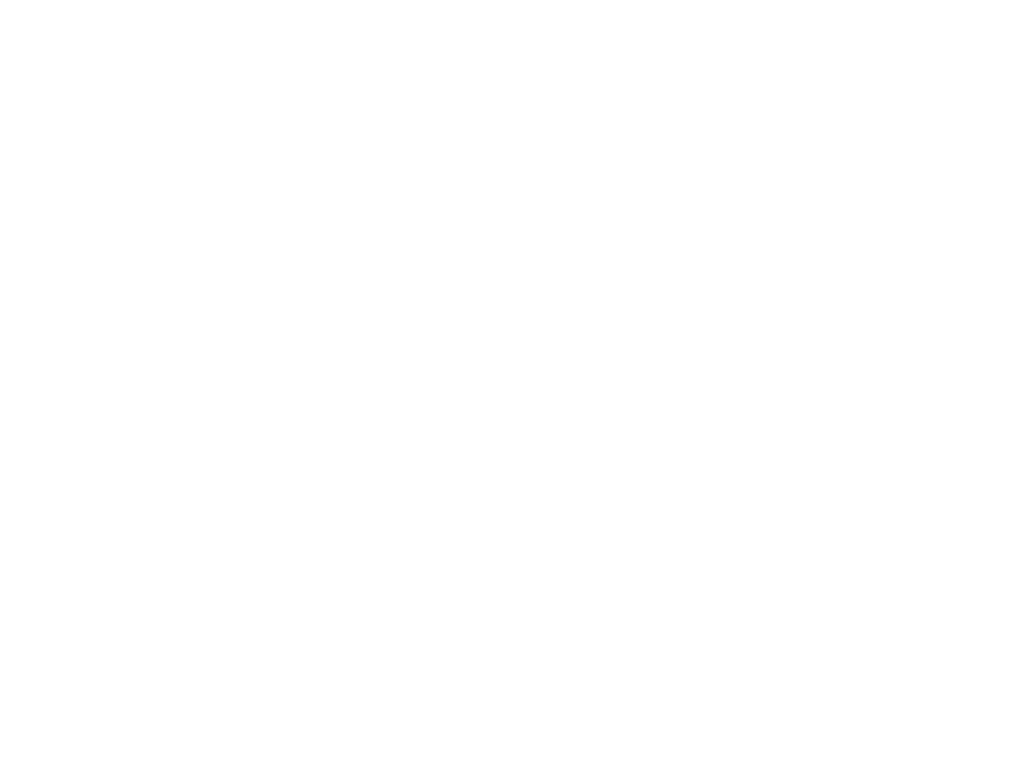
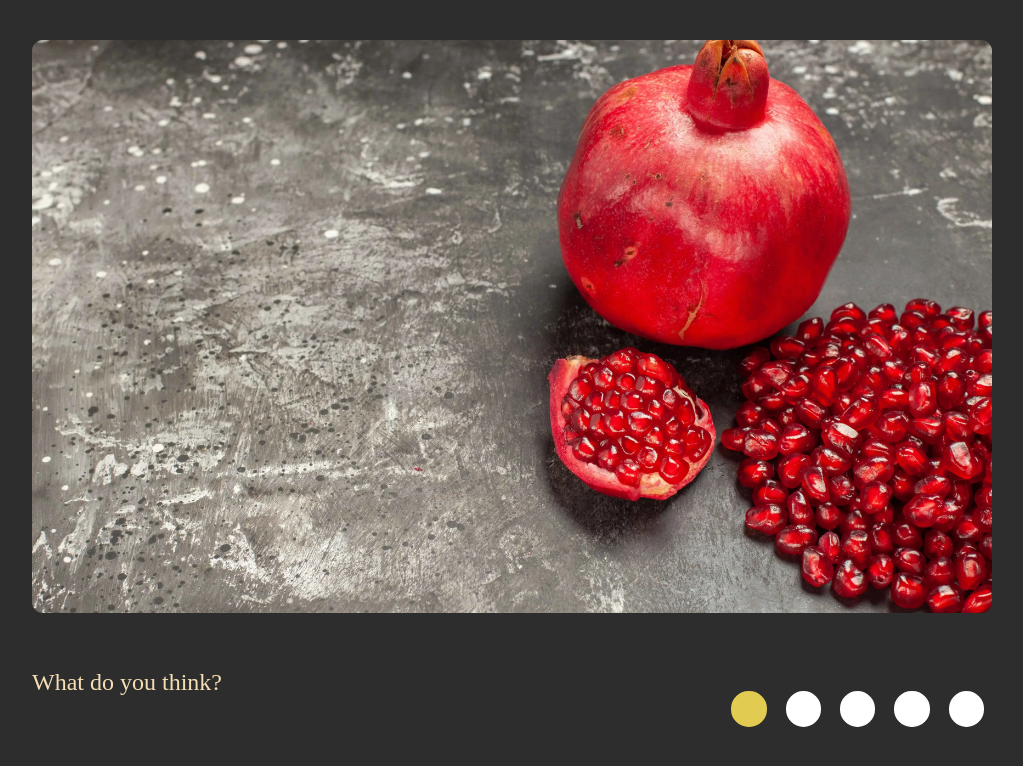
Before and after one commit to MarinaLitueva/cssMemSlider, a plain HTML site: page index.html in a window 1280 px wide. Shown: the whole page, without its empty margins (128-1151 px from the left). Drawn offline with nearby package versions, Linux system fonts and the light colour scheme.

Commit message:
feat: add styles and images for slider Sat May 14 16:35:25 RTZ 2022

```diff
--- a/index.html
+++ b/index.html
@@ -1,13 +1,53 @@
 <!DOCTYPE html>
 <html lang="en">
 <head>
-  <meta charset="UTF-8" />
-  <title>Mem-slider</title>
-  <link rel="stylesheet" href="style.css">
-  <link rel="stylesheet" href="https://cdnjs.cloudflare.com/ajax/libs/normalize/8.0.1/normalize.min.css">
-  <meta name="viewport" content="width=device-width, initial-scale=1" />
-  <meta htpp-equiv="X-UA-Compatiple" content="ie=edge" />
+    <meta charset="UTF-8"/>
+    <title>Mem-slider</title>
+    <link rel="stylesheet" href="style.css">
+    <link rel="stylesheet" href="https://cdnjs.cloudflare.com/ajax/libs/normalize/8.0.1/normalize.min.css">
+    <meta name="viewport" content="width=device-width, initial-scale=1"/>
+    <meta htpp-equiv="X-UA-Compatiple" content="ie=edge"/>
 </head>
 <body>
+
+<div class="wrap">
+
+    <div class="slider" id="slider">
+        <input type="radio" name="radio" id="r-1" checked>
+        <input type="radio" name="radio" id="r-2">
+        <input type="radio" name="radio" id="r-3">
+        <input type="radio" name="radio" id="r-4">
+        <input type="radio" name="radio" id="r-5">
+
+        <div class="slide slide1">
+            <div class="slide__img slider-1"></div>
+            <p class="slide__desc">What do you think?</p>
+        </div>
+        <div class="slide slide2">
+            <div class="slide__img slider-2"></div>
+            <p class="slide__desc">It's pretty refresh!</p>
+        </div>
+        <div class="slide slide3">
+            <div class="slide__img slider-3"></div>
+            <p class="slide__desc">It's very helpful!</p>
+        </div>
+        <div class="slide slide4">
+            <div class="slide__img slider-4"></div>
+            <p class="slide__desc">It's good-looking! </p>
+        </div>
+        <div class="slide slide5">
+            <div class="slide__img slider-5"></div>
+            <p class="slide__desc">Keep it up! </p>
+        </div>
+
+        <div class="navigation">
+            <label for="r-1" class="navigation__item label1"></label>
+            <label for="r-2" class="navigation__item label2"></label>
+            <label for="r-3" class="navigation__item label3"></label>
+            <label for="r-4" class="navigation__item label4"></label>
+            <label for="r-5" class="navigation__item label5"></label>
+        </div>
+    </div>
+</div>
 </body>
 </html>
--- a/style.css
+++ b/style.css
@@ -0,0 +1,138 @@
+
+.wrap {
+    width: 100vw;
+    height: 100vh;
+    display: flex;
+    align-items: center;
+    justify-content: center;
+    background: #2d2d2d;
+}
+
+.slider {
+    width: 60rem;
+    height: 45rem;;
+    margin: 0 auto;
+    display: grid;
+    grid-template-columns: 60% 40%;
+    grid-template-rows: 1fr 1fr;
+}
+
+input {
+    visibility: hidden;
+}
+
+#r-1:checked ~ .slide1,
+#r-2:checked ~ .slide2,
+#r-3:checked ~ .slide3,
+#r-4:checked ~ .slide4,
+#r-5:checked ~ .slide5 {
+    opacity: 1;
+    visibility: visible;
+    transition: opacity 2s linear;
+}
+
+/* Checked */
+
+#r-1:checked ~ .navigation > .label1,
+#r-2:checked ~ .navigation > .label2,
+#r-3:checked ~ .navigation > .label3,
+#r-4:checked ~ .navigation > .label4,
+#r-5:checked ~ .navigation > .label5 {
+    background-color: #e1cb50;
+    transition: .5s ease-in-out;
+}
+
+/* Hover */
+
+#r-1 ~ .navigation > .label1:hover,
+#r-2 ~ .navigation > .label2:hover,
+#r-3 ~ .navigation > .label3:hover,
+#r-4 ~ .navigation > .label4:hover,
+#r-5 ~ .navigation > .label5:hover {
+    background: darkseagreen;
+    transition: .5s ease-in-out;
+}
+
+/*Active*/
+
+#r-1:active ~ .navigation > .label1:hover,
+#r-2:active ~ .navigation > .label2:hover,
+#r-3:active ~ .navigation > .label3:hover,
+#r-4:active ~ .navigation > .label4:hover,
+#r-5:active ~ .navigation > .label5:hover {
+    background: #941b1b;
+}
+
+.slide {
+    width: 100%;
+    height: 100%;
+    display: flex;
+    flex-direction: column;
+    opacity: 0;
+    visibility: hidden;
+    transition: visibility 0s 1.5s, opacity 1.5s linear;
+}
+
+.slide__img {
+    width: inherit;
+    height: inherit;
+    align-self: center;
+    background-size: cover;
+    background-position: center;
+    background-repeat: no-repeat;
+    border-radius: .7rem;
+    margin-bottom: 2rem;
+}
+
+.slide__desc {
+    width: 60%;
+    font-size: 1.5rem;
+    color: wheat;
+}
+
+.slide1, .slide2, .slide3,
+.slide4, .slide5 {
+    grid-row: 1 / span 2;
+    grid-column: 1 / span 2;
+}
+
+.slider-1 {
+    background-image: url(/images/slide-1.webp);
+}
+
+.slider-2 {
+    background-image: url(/images/slide-2.webp);
+}
+
+.slider-3 {
+    background-image: url(/images/slide-3.webp);
+}
+
+.slider-4 {
+    background-image: url(/images/slide-4.webp);
+}
+
+.slider-5 {
+    background-image: url(/images/slide-5.webp);
+}
+
+.navigation {
+    display: flex;
+    align-items: center;
+    gap: 0.2rem;
+    height: 1.5rem;
+    grid-row: 2/3;
+    grid-column: 2/3;
+    justify-self: flex-end;
+    align-self: flex-end;
+    user-select: none;
+}
+
+.navigation__item {
+    width: 2.2rem;
+    height: 2.2rem;
+    border-radius: 50%;
+    border: .5rem solid #2d2d2d;
+    background-color: white;
+    cursor: pointer;
+}
```
Also changed, not shown: images/slide-1.webp (added), images/slide-2.webp (added), images/slide-3.webp (added), images/slide-4.webp (added), images/slide-5.webp (added).
